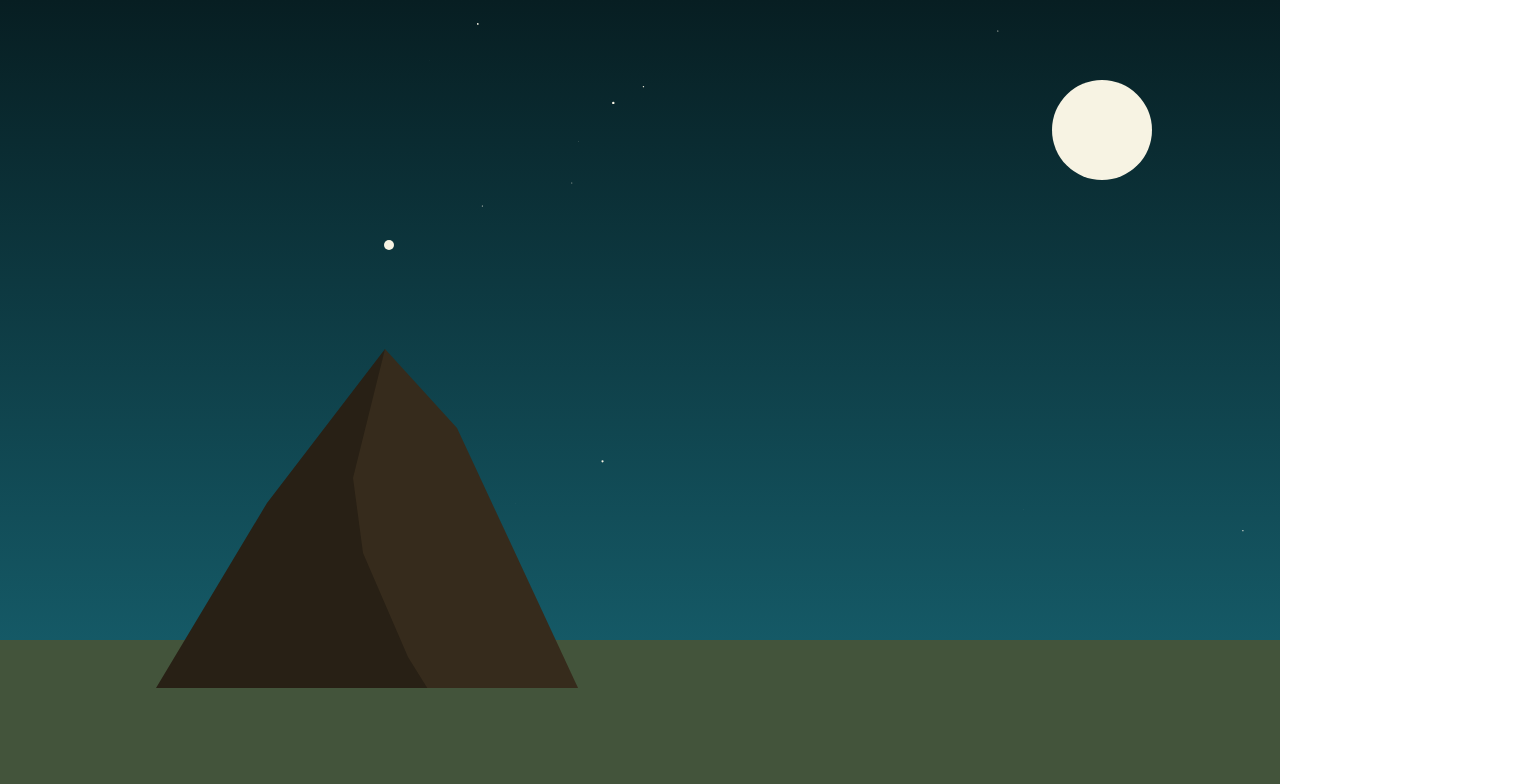
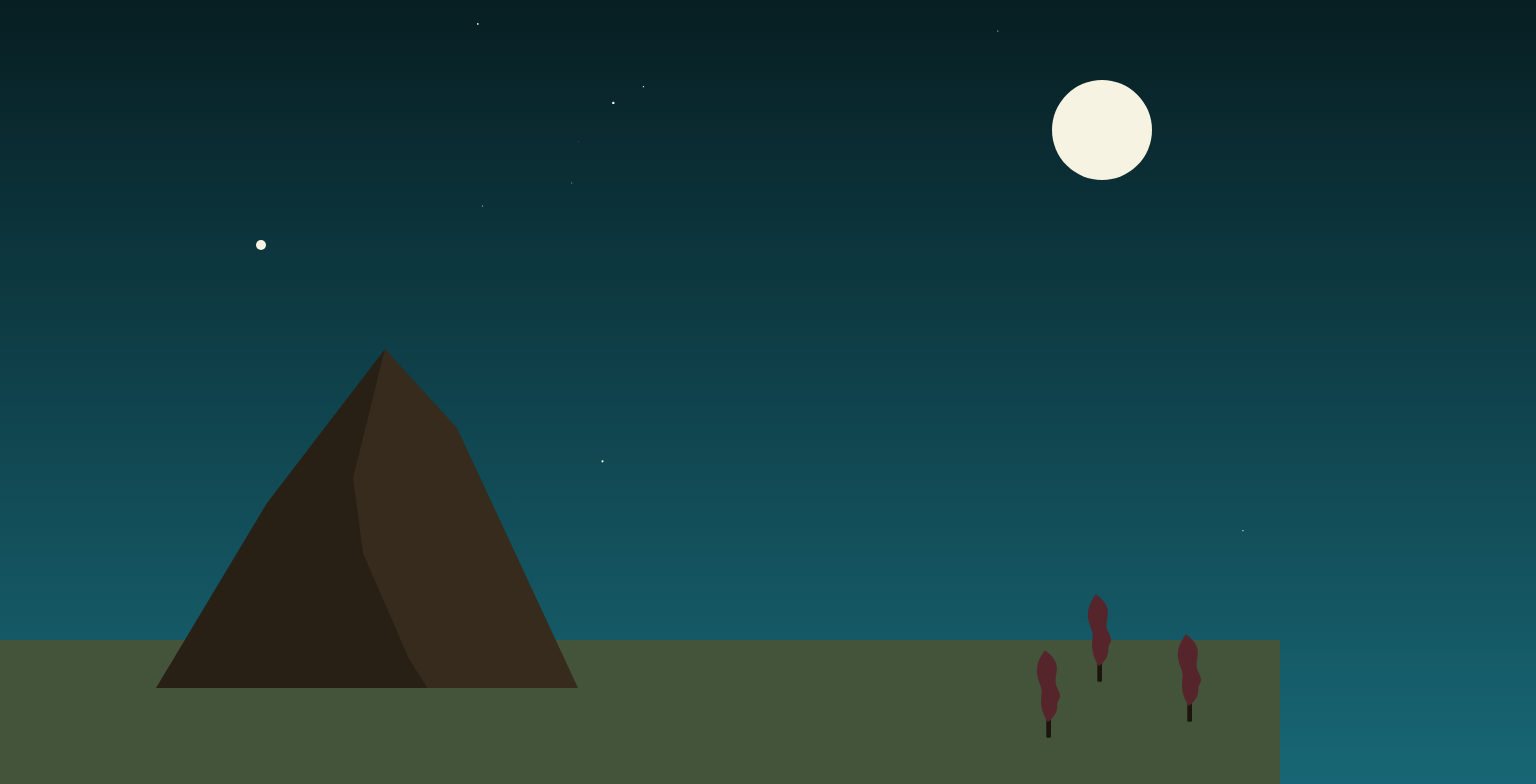
Before and after one commit to svilder/landscape, a React (Create React App) app: page / in a window 1280 px wide. Shown: the top 784 px of the page, 1536 px wide, since content can reach past the window. Built offline with nearby package versions, Linux system fonts and the light colour scheme.

Commit message:
add a few trees

```diff
--- a/src/components/App.css
+++ b/src/components/App.css
@@ -29,7 +29,7 @@ body {
 
 .bigstar {
   top: 30%;
-  left: 30%;
+  left: 20%;
   z-index: 2;
   position: absolute;
 }
@@ -42,7 +42,7 @@ body {
 }
 
 .cloud1 {
-  z-index: 2;
+  z-index: 3;
   position: absolute;
   top: 20%;
   right: 4%;
@@ -55,3 +55,24 @@ body {
   top: 10%;
   right: 10%;
 }
+
+.tree1 {
+  z-index: 2;
+  position: absolute;
+  bottom: 14%;
+  right: 10%;
+}
+
+.tree2 {
+  z-index: 2;
+  position: absolute;
+  bottom: 7%;
+  right: 14%;
+}
+
+.tree3 {
+  z-index: 2;
+  position: absolute;
+  bottom: 9%;
+  right: 3%;
+}
--- a/src/components/App.js
+++ b/src/components/App.js
@@ -1,5 +1,6 @@
 import React from 'react';
 import Star from './Star';
+import Tree from './Tree';
 import './App.css';
 
 const App = () => {
@@ -10,7 +11,7 @@ const App = () => {
       <polygon points="235 420,224 370,213 306,221 174,257 51,329 130,464 420" fill="#362B1C" />
       <polygon points="139 205,10 420,318 420,280 359,235 255,225 180,257 51" fill="#282015" />
     </svg>
-    <svg className="bigstar">
+    <svg height="80%" width="100%" className="bigstar">
       <circle cx="5" cy="5" r="5" fill="#F7F3E3" />
     </svg>
     <svg viewBox="0 0 100 100" height="80%" width="100%" className="stars">
@@ -34,6 +35,9 @@ const App = () => {
     <svg height="100" width="100" className="moon">
       <circle cx="50" cy="50" r="50" fill="#F7F3E3" />
     </svg>
+    <Tree cssClass="tree1" />
+    <Tree cssClass="tree2" />
+    <Tree cssClass="tree3" />
   </div>
   );
 }
--- /dev/null
+++ b/src/components/Tree.js
@@ -0,0 +1,26 @@
+import React from 'react';
+
+const Tree = (props) => {
+  const cssClass = props.cssClass;
+  return (
+    <svg
+      xmlns='http://www.w3.org/2000/svg'
+      viewBox='0 0 64 64'
+      height='100'
+      width='100'
+      className={cssClass}>
+      <rect x="29" y="47" width="3" height="13" rx="1" fill="#1B150E"/>
+      <path
+        d='M30 50
+          S36 46 36 40
+          S40 36 36 28
+          C32 20 42 14 28 4
+          C18 18 26 24 26 30
+          C26 36 24 40 30 50
+          Z'
+        fill='#56242B'/>
+    </svg>
+  );
+};
+
+export default Tree;
```
